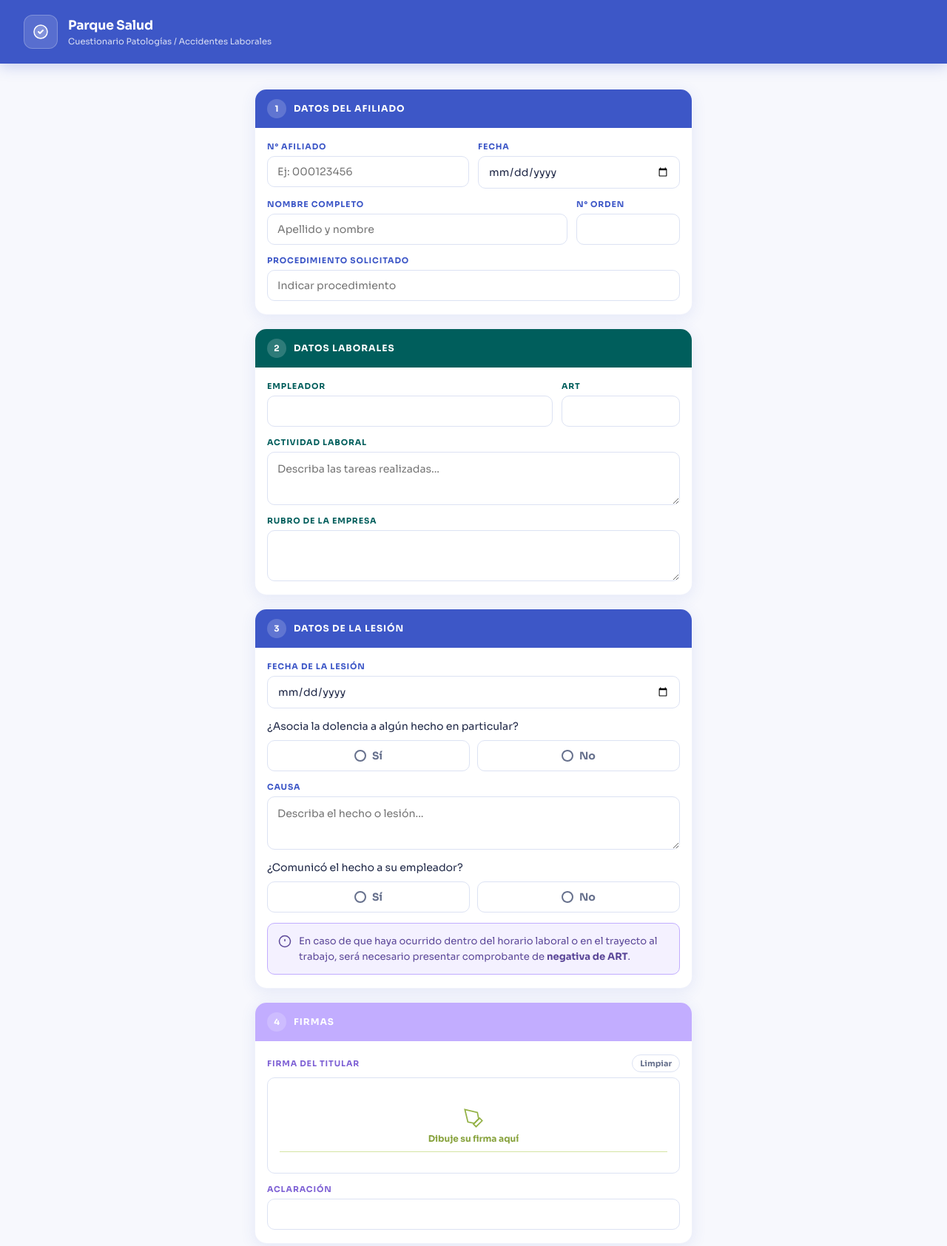
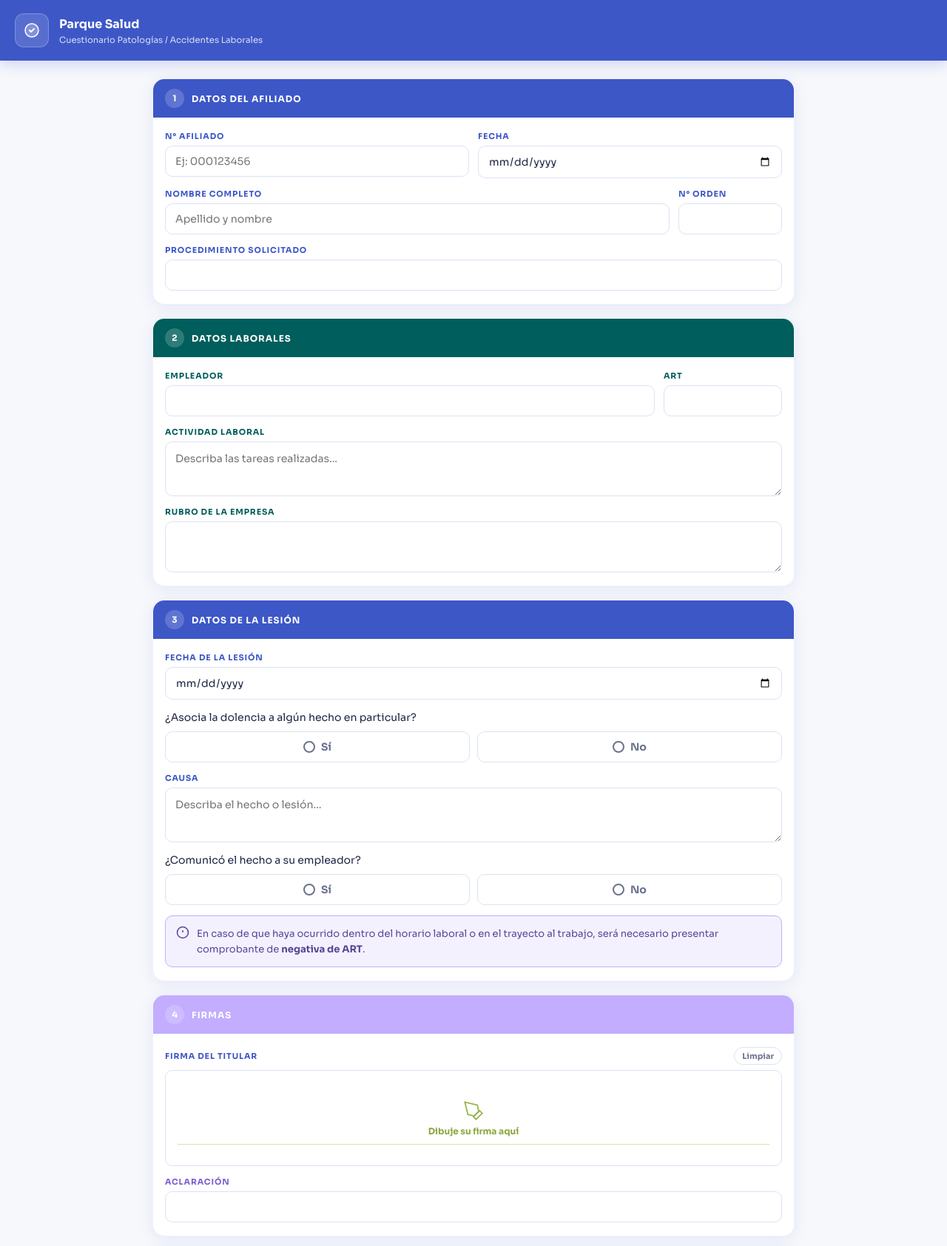
Before and after one commit to GabrielDiazHeredia/formularioCAT, a plain HTML site: page index.html in a window 1280 px wide. Shown: the top 1685 px of the page at 74% size. Drawn offline with Linux system fonts and the light colour scheme.

Commit message:
Update index.html

```diff
--- a/index.html
+++ b/index.html
@@ -4,12 +4,11 @@
 <head>
 
 <meta charset="UTF-8" />
-<meta name="viewport"
-content="width=device-width, initial-scale=1.0, maximum-scale=1.0, user-scalable=no" />
+<meta name="viewport" content="width=device-width, initial-scale=1.0" />
 
 <title>Cuestionario Patologías / Accidentes Laborales</title>
 
-<!-- TIPOGRAFÍA -->
+<!-- SORA -->
 <link href="https://fonts.googleapis.com/css2?family=Sora:wght@400;700&display=swap" rel="stylesheet">
 
 <!-- PDF -->
@@ -24,11 +23,11 @@ content="width=device-width, initial-scale=1.0, maximum-scale=1.0, user-scalable
 :root{
 
   --primary:#3D57C7;
-  --primary-dark:#3048b3;
+  --primary-dark:#2f46a9;
   --primary-light:#eef2ff;
 
   --green:#ABC94A;
-  --green-light:#f5f8e8;
+  --green-light:#f4f8e7;
 
   --purple:#C2ADFF;
   --purple-light:#f4f1ff;
@@ -36,10 +35,13 @@ content="width=device-width, initial-scale=1.0, maximum-scale=1.0, user-scalable
   --teal:#005E5C;
   --teal-light:#e4f2f1;
 
-  --dark:#1f2847;
-  --mid:#67718d;
-  --light:#f7f8fd;
+  --dark:#1f2745;
+  --mid:#6c7391;
+
+  --light:#f7f8fc;
+
   --border:#dce2f3;
+
   --white:#ffffff;
 
   --shadow:0 4px 20px rgba(61,87,199,.10);
@@ -60,12 +62,18 @@ content="width=device-width, initial-scale=1.0, maximum-scale=1.0, user-scalable
 }
 
 body{
+
   font-family:'Sora', sans-serif;
   font-weight:400;
+
   background:var(--light);
+
   color:var(--dark);
+
   min-height:100vh;
+
   padding-bottom:60px;
+
 }
 
 /* ───────────────────────────────────── */
@@ -86,7 +94,7 @@ body{
   align-items:center;
   gap:14px;
 
-  box-shadow:0 4px 18px rgba(61,87,199,.25);
+  box-shadow:0 4px 18px rgba(61,87,199,.24);
 
 }
 
@@ -98,6 +106,7 @@ body{
   border-radius:12px;
 
   background:rgba(255,255,255,.14);
+
   border:1.5px solid rgba(255,255,255,.24);
 
   display:flex;
@@ -115,11 +124,10 @@ body{
 
 .header-text h1{
 
+  color:white;
+
   font-size:1rem;
   font-weight:700;
-  color:white;
-
-  letter-spacing:-0.01em;
 
 }
 
@@ -127,8 +135,9 @@ body{
 
   margin-top:4px;
 
+  color:rgba(255,255,255,.80);
+
   font-size:.72rem;
-  color:rgba(255,255,255,.80);
 
 }
 
@@ -139,7 +148,7 @@ body{
 .container{
 
   width:100%;
-  max-width:640px;
+  max-width:900px;
 
   margin:0 auto;
 
@@ -152,7 +161,7 @@ body{
 }
 
 /* ───────────────────────────────────── */
-/* CARDS */
+/* CARD */
 /* ───────────────────────────────────── */
 
 .card{
@@ -166,6 +175,9 @@ body{
   border:1px solid rgba(61,87,199,.08);
 
   box-shadow:var(--shadow);
+
+  break-inside:avoid;
+  page-break-inside:avoid;
 
 }
 
@@ -221,10 +233,11 @@ body{
 
   color:white;
 
-  font-size:.76rem;
+  font-size:.75rem;
   font-weight:700;
 
   text-transform:uppercase;
+
   letter-spacing:.08em;
 
 }
@@ -265,26 +278,25 @@ body{
 .field label,
 .sig-label{
 
+  color:var(--primary);
+
   font-size:.68rem;
   font-weight:700;
 
   letter-spacing:.08em;
+
   text-transform:uppercase;
-
-  color:var(--primary);
 
 }
 
 /* Variantes */
 
-.card:nth-child(2) .field label,
-.card:nth-child(2) .sig-label{
+.card:nth-child(2) .field label{
   color:var(--teal);
 }
 
-.card:nth-child(4) .field label,
-.card:nth-child(4) .sig-label{
-  color:#7f62d5;
+.card:nth-child(4) .field label{
+  color:#7b5ed1;
 }
 
 .field input,
@@ -295,6 +307,7 @@ body{
   padding:11px 13px;
 
   border-radius:var(--radius-sm);
+
   border:1.5px solid var(--border);
 
   background:white;
@@ -306,14 +319,13 @@ body{
 
   transition:.2s ease;
 
-  appearance:none;
-
 }
 
 .field textarea{
 
   resize:vertical;
-  min-height:72px;
+
+  min-height:74px;
 
   line-height:1.6;
 
@@ -327,24 +339,6 @@ body{
   border-color:var(--primary);
 
   box-shadow:0 0 0 4px rgba(61,87,199,.10);
-
-}
-
-.card:nth-child(2) .field input:focus,
-.card:nth-child(2) .field textarea:focus{
-
-  border-color:var(--teal);
-
-  box-shadow:0 0 0 4px rgba(0,94,92,.10);
-
-}
-
-.card:nth-child(4) .field input:focus,
-.card:nth-child(4) .field textarea:focus{
-
-  border-color:var(--purple);
-
-  box-shadow:0 0 0 4px rgba(194,173,255,.18);
 
 }
 
@@ -363,6 +357,7 @@ body{
 .question-text{
 
   font-size:.88rem;
+
   line-height:1.5;
 
 }
@@ -390,10 +385,11 @@ body{
 
 .radio-option label{
 
-  padding:11px;
+  border:1.5px solid var(--border);
 
   border-radius:var(--radius-sm);
-  border:1.5px solid var(--border);
+
+  padding:11px;
 
   display:flex;
   align-items:center;
@@ -402,10 +398,10 @@ body{
 
   cursor:pointer;
 
+  color:var(--mid);
+
   font-size:.88rem;
   font-weight:700;
-
-  color:var(--mid);
 
   transition:.18s ease;
 
@@ -417,6 +413,7 @@ body{
   height:16px;
 
   border-radius:50%;
+
   border:2px solid currentColor;
 
   display:flex;
@@ -431,7 +428,7 @@ body{
 
   border-color:var(--green);
 
-  color:#738f23;
+  color:#708d1f;
 
 }
 
@@ -466,18 +463,16 @@ body{
   gap:10px;
   align-items:flex-start;
 
+  color:#5a4697;
+
   font-size:.82rem;
+
   line-height:1.6;
-
-  color:#5b4798;
 
 }
 
 .info-box svg{
-
   flex-shrink:0;
-  margin-top:2px;
-
 }
 
 /* ───────────────────────────────────── */
@@ -510,15 +505,11 @@ body{
 
   padding:4px 10px;
 
+  color:var(--mid);
+
   font-family:'Sora', sans-serif;
   font-size:.68rem;
   font-weight:700;
-
-  color:var(--mid);
-
-  display:flex;
-  align-items:center;
-  gap:5px;
 
   cursor:pointer;
 
@@ -529,6 +520,7 @@ body{
 .sig-clear-btn:hover{
 
   border-color:var(--primary);
+
   color:var(--primary);
 
 }
@@ -578,15 +570,15 @@ body{
 }
 
 .sig-placeholder svg{
-  color:#93b145;
+  color:#95b34a;
 }
 
 .sig-placeholder span{
 
+  color:#8ca741;
+
   font-size:.75rem;
   font-weight:700;
-
-  color:#88a33e;
 
 }
 
@@ -632,15 +624,16 @@ body{
 
   border:none;
 
+  border-radius:var(--radius);
+
   padding:16px;
-
-  border-radius:var(--radius);
 
   background:var(--primary);
 
   color:white;
 
   font-family:'Sora', sans-serif;
+
   font-size:.95rem;
   font-weight:700;
 
@@ -653,7 +646,7 @@ body{
 
   transition:.2s ease;
 
-  box-shadow:0 5px 20px rgba(61,87,199,.22);
+  box-shadow:0 5px 18px rgba(61,87,199,.22);
 
 }
 
@@ -673,11 +666,11 @@ body{
 
   text-align:center;
 
+  color:var(--mid);
+
   font-size:.72rem;
 
   line-height:1.7;
-
-  color:var(--mid);
 
   padding:0 10px;
 
@@ -689,18 +682,48 @@ body{
 
 @media print{
 
+  html,
   body{
+
+    width:210mm;
+    height:297mm;
+
     background:white;
+
+  }
+
+  body{
+    padding:0;
+  }
+
+  .header{
+
+    position:relative;
+
+    box-shadow:none;
+
   }
 
   .container{
-    max-width:100%;
+
+    width:190mm;
+
+    max-width:none;
+
+    margin:0 auto;
+
     padding:0;
+
+    gap:12px;
+
   }
 
   .card{
-    break-inside:avoid;
+
     box-shadow:none;
+
+    border:1px solid #dce2f3;
+
   }
 
   .submit-btn{
@@ -713,26 +736,10 @@ body{
 /* RESPONSIVE */
 /* ───────────────────────────────────── */
 
-@media (max-width:560px){
+@media (max-width:600px){
 
   .field-row{
     flex-direction:column;
-  }
-
-}
-
-@media (min-width:600px){
-
-  .container{
-    padding:34px 24px;
-  }
-
-  .header{
-    padding:20px 32px;
-  }
-
-  .header-text h1{
-    font-size:1.08rem;
   }
 
 }
@@ -753,7 +760,7 @@ body{
 
       <path
       d="M12 3C7 3 3 7 3 12s4 9 9 9 9-4 9-9-4-9-9-9z"
-      fill="rgba(255,255,255,.25)" />
+      fill="rgba(255,255,255,.25)"/>
 
       <path
       d="M9 12l2 2 4-4"
@@ -804,13 +811,19 @@ body{
       <div class="field-row">
 
         <div class="field">
+
           <label>N° Afiliado</label>
+
           <input type="text" placeholder="Ej: 000123456">
+
         </div>
 
         <div class="field">
+
           <label>Fecha</label>
+
           <input type="date">
+
         </div>
 
       </div>
@@ -818,13 +831,19 @@ body{
       <div class="field-row">
 
         <div class="field">
+
           <label>Nombre completo</label>
+
           <input type="text" placeholder="Apellido y nombre">
+
         </div>
 
         <div class="field" style="max-width:140px;">
+
           <label>N° Orden</label>
+
           <input type="text">
+
         </div>
 
       </div>
@@ -833,7 +852,7 @@ body{
 
         <label>Procedimiento solicitado</label>
 
-        <input type="text" placeholder="Indicar procedimiento">
+        <input type="text">
 
       </div>
 
@@ -858,13 +877,19 @@ body{
       <div class="field-row">
 
         <div class="field">
+
           <label>Empleador</label>
+
           <input type="text">
+
         </div>
 
         <div class="field" style="max-width:160px;">
+
           <label>ART</label>
+
           <input type="text">
+
         </div>
 
       </div>
@@ -914,7 +939,9 @@ body{
       <div class="inline-question">
 
         <div class="question-text">
+
           ¿Asocia la dolencia a algún hecho en particular?
+
         </div>
 
         <div class="radio-group">
@@ -962,7 +989,9 @@ body{
       <div class="inline-question">
 
         <div class="question-text">
+
           ¿Comunicó el hecho a su empleador?
+
         </div>
 
         <div class="radio-group">
@@ -1002,7 +1031,9 @@ body{
       <div class="info-box">
 
         <svg width="18" height="18" viewBox="0 0 24 24"
-        fill="none" stroke="currentColor" stroke-width="2">
+        fill="none"
+        stroke="currentColor"
+        stroke-width="2">
 
           <circle cx="12" cy="12" r="10"/>
 
@@ -1040,8 +1071,6 @@ body{
 
     <div class="card-body">
 
-      <!-- TITULAR -->
-
       <div class="sig-section">
 
         <div class="sig-label">
@@ -1061,12 +1090,15 @@ body{
 
         <div class="sig-canvas-wrap" style="height:130px;">
 
-          <canvas id="canvas1" width="600" height="130"></canvas>
+          <canvas id="canvas1" width="700" height="130"></canvas>
 
           <div class="sig-placeholder" id="placeholder1">
 
-            <svg width="28" height="28" viewBox="0 0 24 24"
-            fill="none" stroke="currentColor" stroke-width="1.5">
+            <svg width="28" height="28"
+            viewBox="0 0 24 24"
+            fill="none"
+            stroke="currentColor"
+            stroke-width="1.5">
 
               <path d="M12 19l7-7 3 3-7 7-3-3z"/>
 
@@ -1100,8 +1132,11 @@ body{
 
   <button class="submit-btn" onclick="generarPDF()">
 
-    <svg width="20" height="20" viewBox="0 0 24 24"
-    fill="none" stroke="currentColor" stroke-width="2">
+    <svg width="20" height="20"
+    viewBox="0 0 24 24"
+    fill="none"
+    stroke="currentColor"
+    stroke-width="2">
 
       <path d="M22 2L11 13"/>
 
@@ -1123,15 +1158,11 @@ body{
 
 </div>
 
-<!-- JS -->
-
 <script>
 
 /* ───────────────────────────────────── */
-/* SIGNATURE PAD */
+/* FIRMA */
 /* ───────────────────────────────────── */
-
-const padState = {};
 
 function initCanvas(id, placeholderId){
 
@@ -1141,7 +1172,7 @@ function initCanvas(id, placeholderId){
 
   const ctx = canvas.getContext('2d');
 
-  ctx.strokeStyle = '#1f2847';
+  ctx.strokeStyle = '#1f2745';
   ctx.lineWidth = 2.2;
   ctx.lineCap = 'round';
 
@@ -1167,7 +1198,7 @@ function initCanvas(id, placeholderId){
     const pos = getPos(e);
 
     ctx.beginPath();
-    ctx.moveTo(pos.x, pos.y);
+    ctx.moveTo(pos.x,pos.y);
 
     placeholder.classList.add('hidden');
 
@@ -1181,7 +1212,7 @@ function initCanvas(id, placeholderId){
 
     const pos = getPos(e);
 
-    ctx.lineTo(pos.x, pos.y);
+    ctx.lineTo(pos.x,pos.y);
 
     ctx.stroke();
 
@@ -1226,7 +1257,7 @@ initCanvas('canvas1','placeholder1');
 /* PDF */
 /* ───────────────────────────────────── */
 
-function generarPDF(){
+async function generarPDF(){
 
   const btn = document.querySelector('.submit-btn');
 
@@ -1238,9 +1269,13 @@ function generarPDF(){
 
   const element = document.getElementById('pdf-content');
 
-  const opt = {
+  const originalWidth = element.style.maxWidth;
 
-    margin:0.4,
+  element.style.maxWidth = '794px';
+
+  const options = {
+
+    margin:[10,10,10,10],
 
     filename:'cuestionario_parque_salud.pdf',
 
@@ -1250,31 +1285,47 @@ function generarPDF(){
     },
 
     html2canvas:{
+
       scale:2,
-      useCORS:true
+
+      useCORS:true,
+
+      scrollY:0,
+
+      windowWidth:794
+
     },
 
     jsPDF:{
-      unit:'in',
+
+      unit:'pt',
+
       format:'a4',
+
       orientation:'portrait'
+
+    },
+
+    pagebreak:{
+
+      mode:['avoid-all','css','legacy']
+
     }
 
   };
 
-  html2pdf()
-  .set(opt)
-  .from(element)
-  .save()
-  .then(()=>{
+  await html2pdf()
+    .set(options)
+    .from(element)
+    .save();
 
-    btn.disabled = false;
+  element.style.maxWidth = originalWidth;
 
-    btn.innerHTML = 'Descargar PDF';
+  btn.disabled = false;
 
-    btn.style.background = 'var(--primary)';
+  btn.innerHTML = 'Descargar PDF';
 
-  });
+  btn.style.background = 'var(--primary)';
 
 }
 
```
